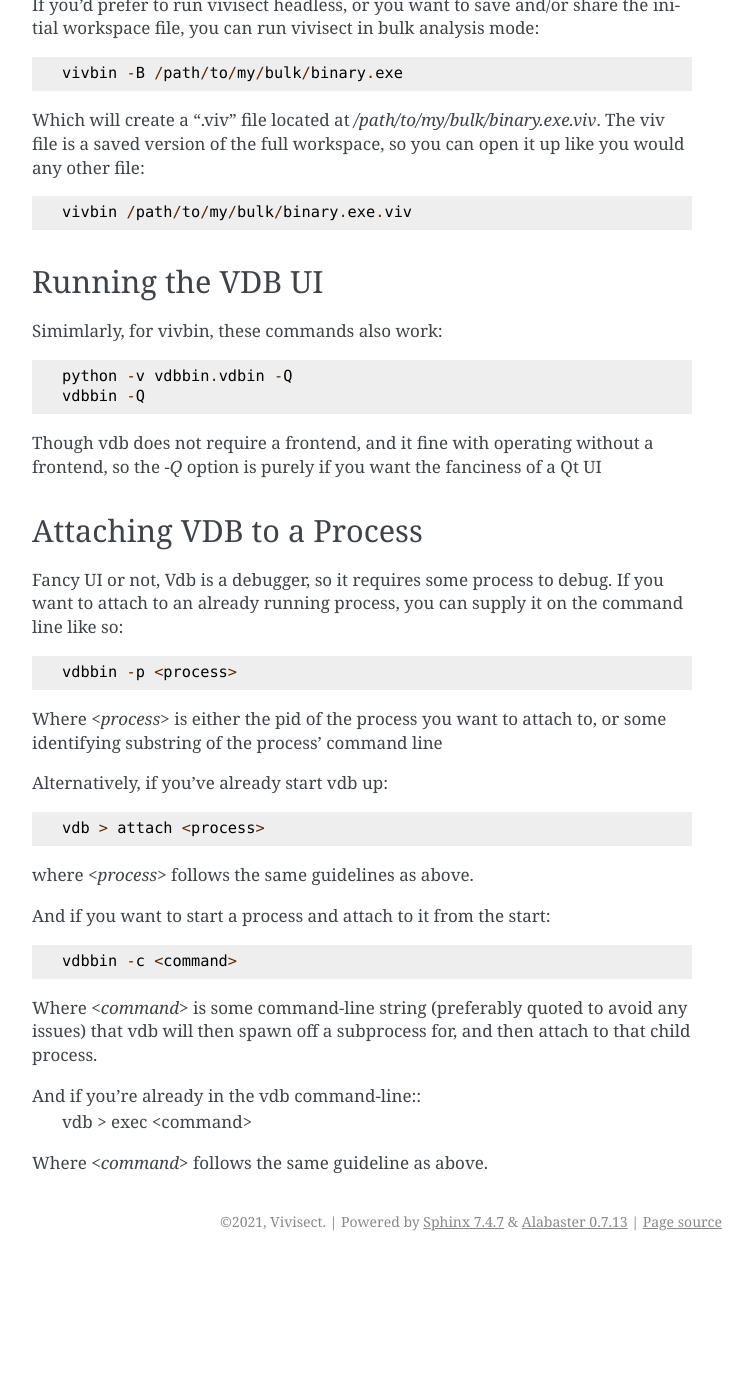
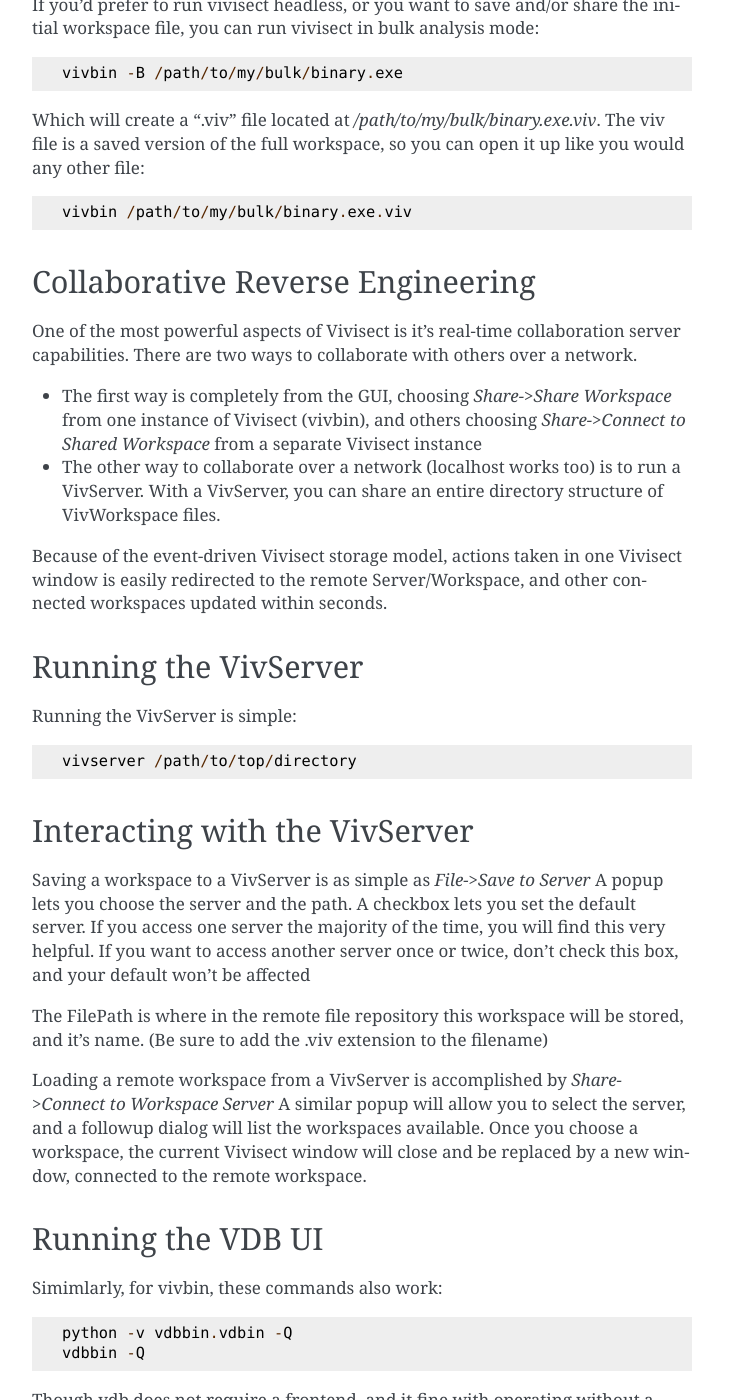
Before and after one commit to vivisect/vivisect, a Sphinx documentation site: the page built from docs/vivisect/quickstart.rst, in a window 1280 px wide and 1400 px high, scrolled down 1548 px. Shown: the whole window, without its empty margins (388-1141 px from the left). Built offline with Sphinx 7.4.7, drawn with Linux system fonts in a browser that asks for light colours; before the commit the page ends 2809 px from its top, so only the background shows below that; some of the changed text lies outside the part shown.

Commit message:
update docs for vivserver

```diff
--- a/docs/vivisect/quickstart.rst
+++ b/docs/vivisect/quickstart.rst
@@ -73,6 +73,37 @@
 
     vivbin /path/to/my/bulk/binary.exe.viv
 
+
+Collaborative Reverse Engineering
+=================================
+
+One of the most powerful aspects of Vivisect is it's real-time collaboration server capabilities.  There are two ways to collaborate with others over a network.
+
+- The first way is completely from the GUI, choosing `Share->Share Workspace` from one instance of Vivisect (vivbin), and others choosing `Share->Connect to Shared Workspace` from a separate Vivisect instance
+
+- The other way to collaborate over a network (localhost works too) is to run a VivServer.  With a VivServer, you can share an entire directory structure of VivWorkspace files.
+
+Because of the event-driven Vivisect storage model, actions taken in one Vivisect window is easily redirected to the remote Server/Workspace, and other connected workspaces updated within seconds.
+
+Running the VivServer
+=====================
+
+Running the VivServer is simple::
+
+    vivserver /path/to/top/directory
+
+Interacting with the VivServer
+==============================
+
+Saving a workspace to a VivServer is as simple as `File->Save to Server`
+A popup lets you choose the server and the path.  A checkbox lets you set the default server.  If you access one server the majority of the time, you will find this very helpful.  If you want to access another server once or twice, don't check this box, and your default won't be affected
+
+The FilePath is where in the remote file repository this workspace will be stored, and it's name.  (Be sure to add the .viv extension to the filename)
+
+Loading a remote workspace from a VivServer is accomplished by `Share->Connect to Workspace Server`
+A similar popup will allow you to select the server, and a followup dialog will list the workspaces available.  Once you choose a workspace, the current Vivisect window will close and be replaced by a new window, connected to the remote workspace.
+
+
 Running the VDB UI
 ==================
 
```
